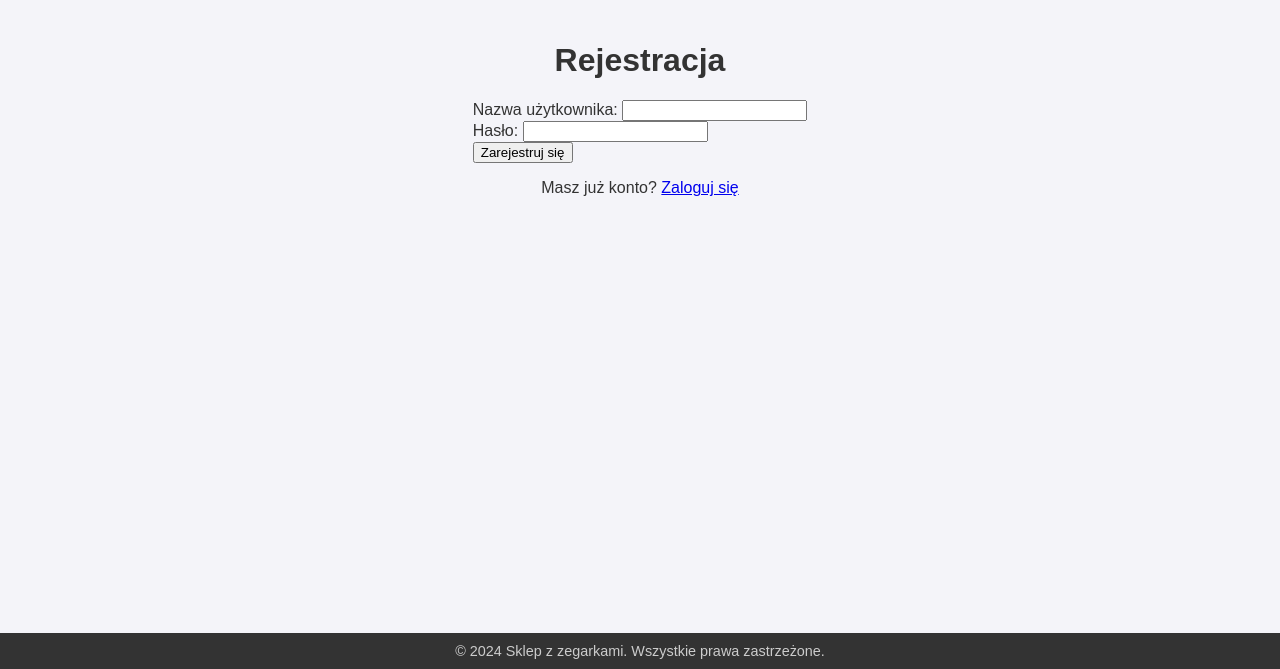
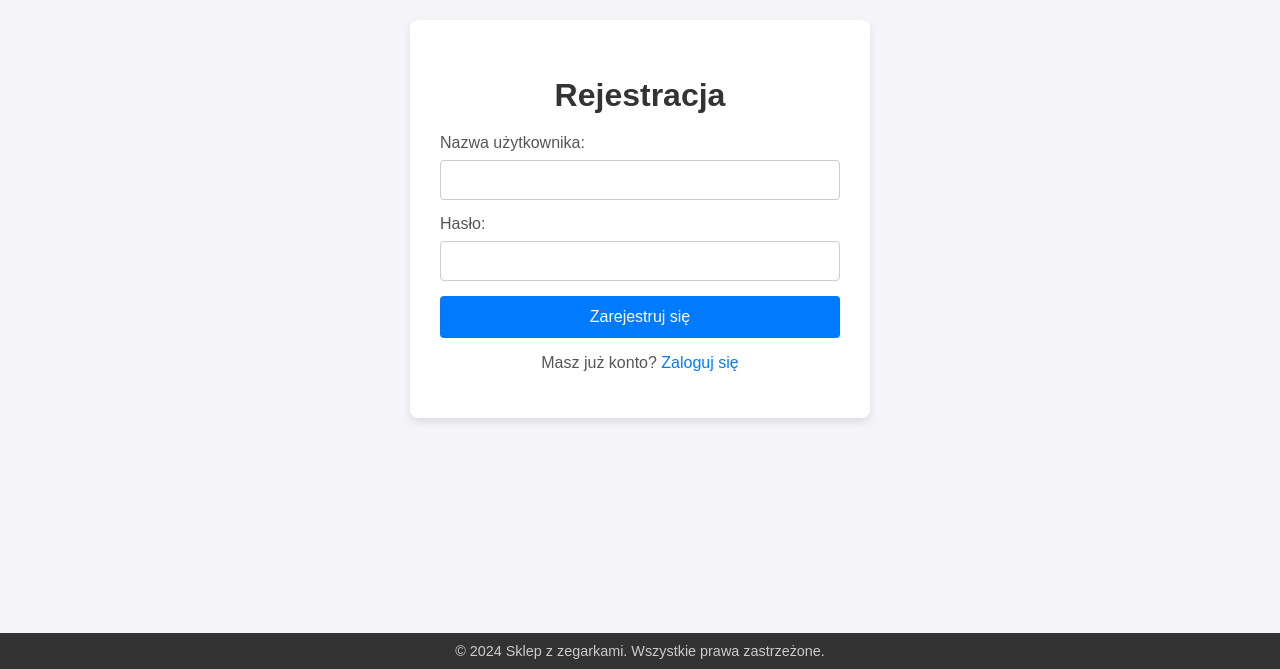
Before and after one commit to borsuk1234/sklep, a PHP site: page /register.php in a window 1280 px wide. Shown: the part 131-800 px from the top of the page. Run offline with PHP 8.4, Linux system fonts and the light colour scheme.

Commit message:
Update register.php

```diff
--- a/register.php
+++ b/register.php
@@ -30,26 +30,103 @@ if ($_SERVER['REQUEST_METHOD'] === 'POST') {
     <meta charset="UTF-8">
     <meta name="viewport" content="width=device-width, initial-scale=1.0">
     <title>Rejestracja</title>
-    <link rel="stylesheet" href="styles.css">
+    <style>
+        h2 {
+            text-align: center;
+            color: #333;
+            margin-bottom: 20px;
+            font-size: 32px;
+        }
+
+        .form-container {
+            background-color: #fff;
+            padding: 30px;
+            border-radius: 8px;
+            box-shadow: 0 4px 8px rgba(0, 0, 0, 0.1);
+            width: 100%;
+            max-width: 400px;
+        }
+
+        form {
+            display: flex;
+            flex-direction: column;
+        }
+
+        label {
+            font-size: 16px;
+            margin-bottom: 8px;
+            color: #555;
+        }
+
+        input[type="text"], input[type="password"] {
+            padding: 10px;
+            margin-bottom: 15px;
+            border: 1px solid #ccc;
+            border-radius: 4px;
+            font-size: 16px;
+        }
+
+        button {
+            background-color: #007BFF;
+            color: #fff;
+            padding: 12px;
+            border: none;
+            border-radius: 4px;
+            cursor: pointer;
+            font-size: 16px;
+        }
+
+        button:hover {
+            background-color: #0056b3;
+        }
+
+        p {
+            text-align: center;
+            color: #555;
+        }
+
+        p a {
+            color: #007BFF;
+            text-decoration: none;
+        }
+
+        p a:hover {
+            text-decoration: underline;
+        }
+
+        .error-message, .success-message {
+            font-size: 14px;
+            text-align: center;
+            margin-bottom: 15px;
+        }
+
+        .error-message {
+            color: red;
+        }
+
+        .success-message {
+            color: green;
+        }
+    </style>
 </head>
 <body>
-    <h1>Rejestracja</h1>
+<div class="form-container">
+        <h2>Rejestracja</h2>
         <?php if (!empty($error)): ?>
-        <p style="color: red;"><?= htmlspecialchars($error) ?></p>
+            <p class="error-message"><?= htmlspecialchars($error) ?></p>
         <?php endif; ?>
         <?php if (!empty($success)): ?>
-        <p style="color: green;"><?= htmlspecialchars($success) ?></p>
+            <p class="success-message"><?= htmlspecialchars($success) ?></p>
         <?php endif; ?>
         <form method="POST" action="register.php">
             <label for="username">Nazwa użytkownika:</label>
             <input type="text" id="username" name="username" required>
-        <br>
             <label for="password">Hasło:</label>
             <input type="password" id="password" name="password" required>
-        <br>
             <button type="submit">Zarejestruj się</button>
         </form>
         <p>Masz już konto? <a href="login.php">Zaloguj się</a></p>
+    </div>
 </body>
 </html>
 <?php
```
Lines whose indentation alone changed are shown as unchanged.
